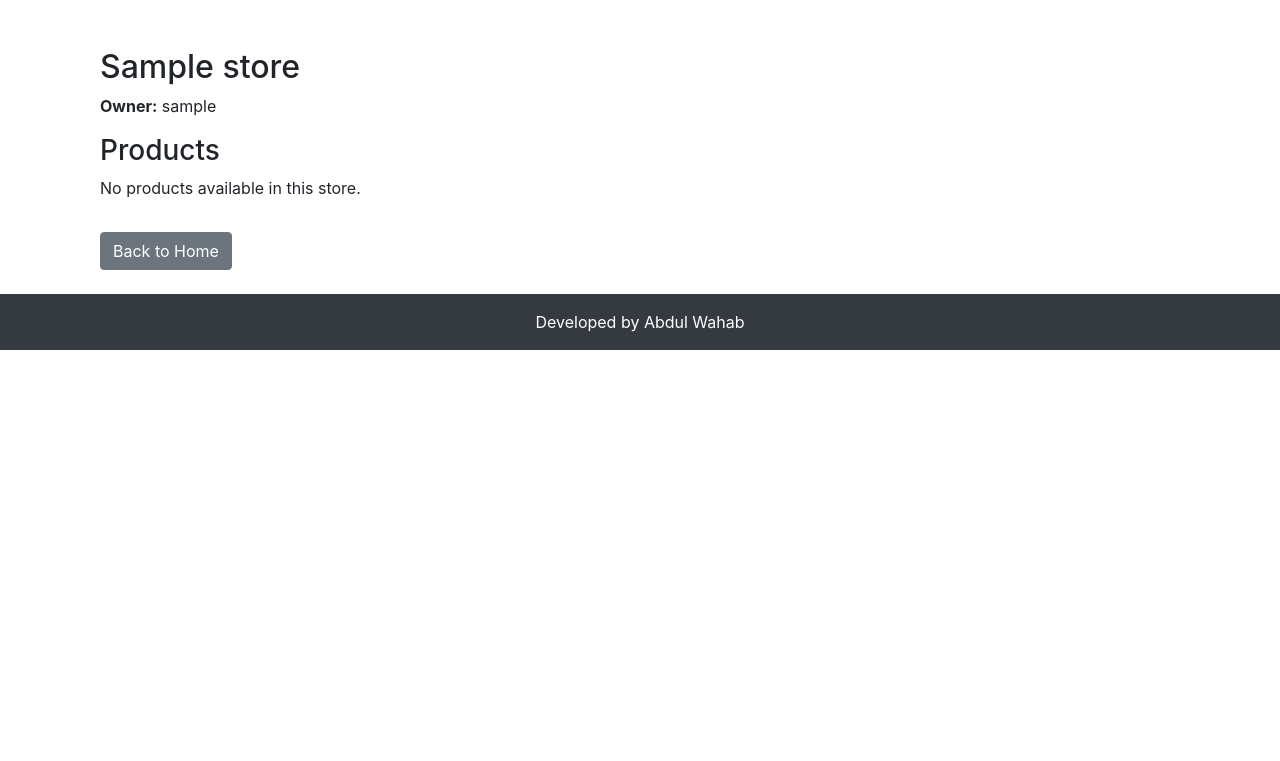
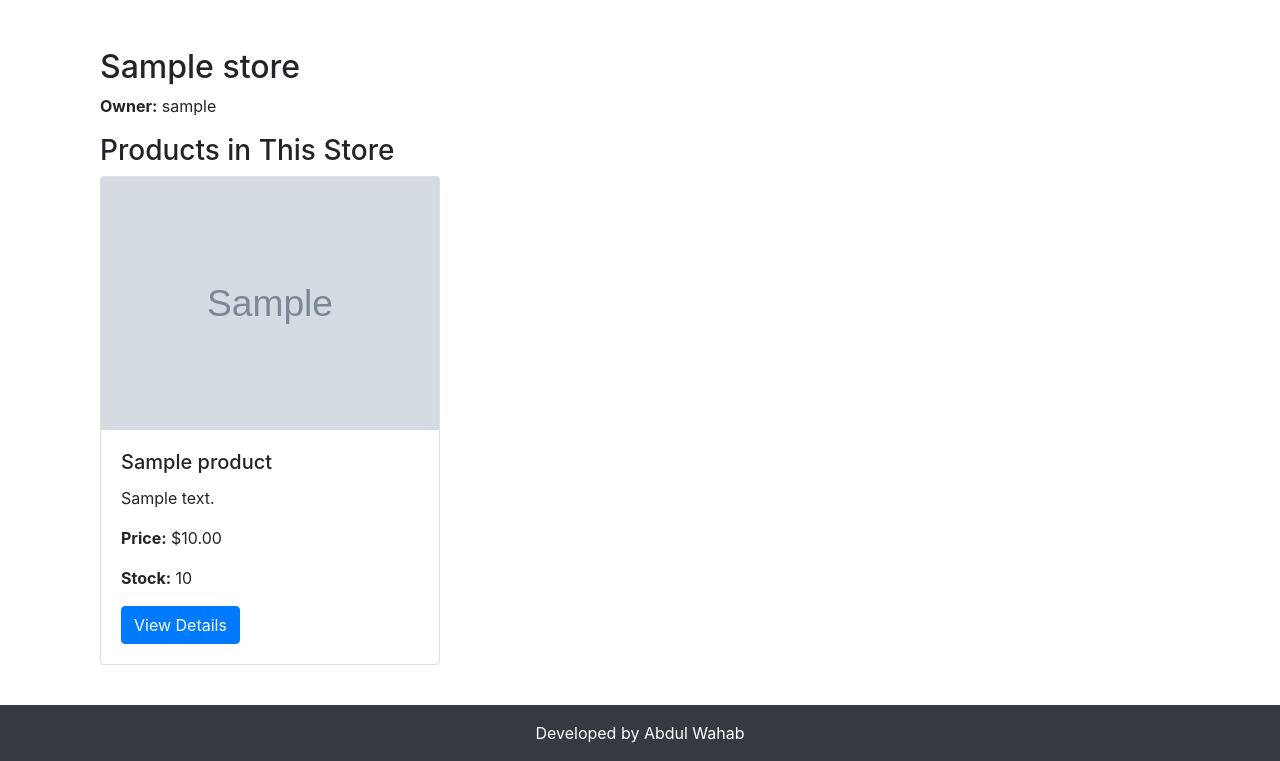
Before and after one commit to SardarWahab/Ecomrece, a Django app: a page that uses templates/store/store_detail.html in a window 1280 px wide. Shown: the part 56-817 px from the top of the page. Before the commit the page ends 406 px from the top, so only its background shows below. Run offline with Django 5.2, Linux system fonts and the light colour scheme; tables that the repository leaves empty hold one stand-in row (values such as "Sample post"); grey boxes marked "Sample" are stand-in pictures; some libraries are stand-ins or nearby versions.

Commit message:
Enhance store detail view to fetch related products and update template for improved display

```diff
--- a/home/views.py
+++ b/home/views.py
@@ -27,8 +27,11 @@ def create_store(request):
 
 # Store Detail
 def store_detail(request, store_slug):
-    store = Store.objects.get(slug=store_slug)
-    return render(request, 'store/store_detail.html', {'store': store})
+    store = get_object_or_404(Store, slug=store_slug)
+    store_products = store.products.all()  # Fetch only products related to this store
+    return render(request, 'store/store_detail.html', {'store': store, 'store_products': store_products})
+
+
 
 
 # Add Product (For Seller)
--- a/templates/store/store_detail.html
+++ b/templates/store/store_detail.html
@@ -5,18 +5,21 @@
     <h2>{{ store.store_name }}</h2>
     <p><strong>Owner:</strong> {{ store.owner.username }}</p>
 
-    <h3>Products</h3>
-    {% if products %}
+    <h3>Products in This Store</h3>
+    {% if store_products %}
         <div class="row">
-            {% for product in products %}
+            {% for product in store_products %}
                 <div class="col-md-4">
                     <div class="card mb-3">
+                        {% if product.image %}
+                            <img src="{{ product.image.url }}" class="card-img-top" alt="{{ product.name }}">
+                        {% endif %}
                         <div class="card-body">
                             <h5 class="card-title">{{ product.name }}</h5>
-                            <p class="card-text">{{ product.description }}</p>
+                            <p class="card-text">{{ product.description|truncatewords:20 }}</p>
                             <p><strong>Price:</strong> ${{ product.price }}</p>
                             <p><strong>Stock:</strong> {{ product.stock }}</p>
-                            <a href="{% url 'product_detail' product.id %}" class="btn btn-primary">View Details</a>
+                            <a href="{% url 'product_detail' product.slug %}" class="btn btn-primary">View Details</a>
                         </div>
                     </div>
                 </div>
@@ -25,7 +28,5 @@
     {% else %}
         <p>No products available in this store.</p>
     {% endif %}
-
-    <a href="{% url 'home' %}" class="btn btn-secondary mt-3">Back to Home</a>
 </div>
-{% endblock %}
+{% endblock content %}
```
